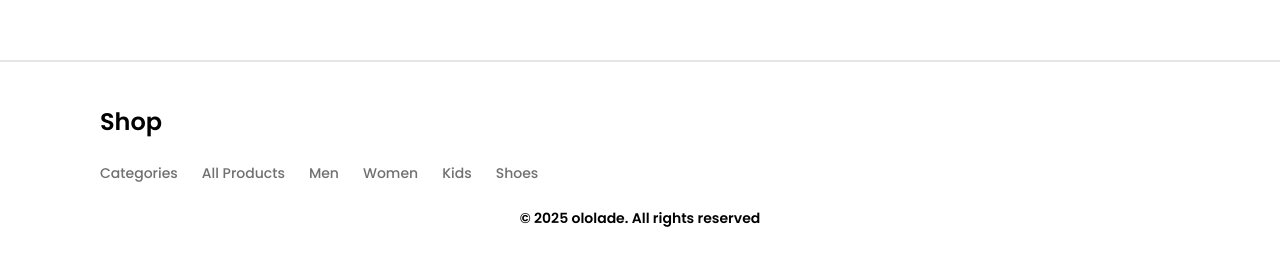
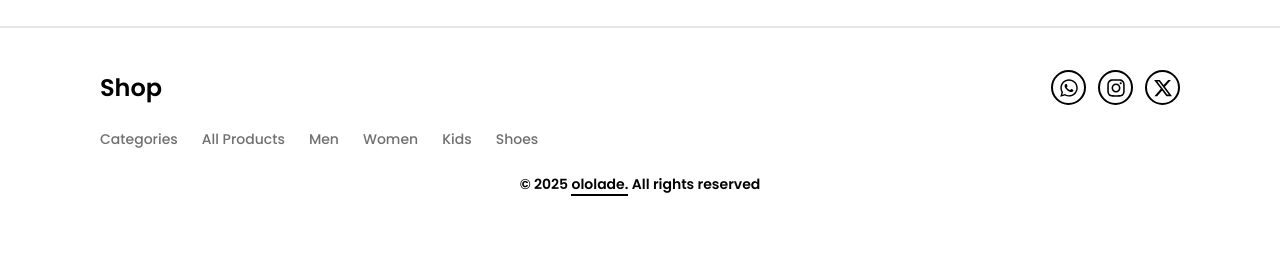
Before and after one commit to fw-lade/Fashion-Store, a React (Vite) app: page / in a window 1280 px wide. Shown: the part 2022-2288 px from the top of the page. After the commit the page ends 2259 px from the top, so only its background shows below. Built offline with nearby package versions, Linux system fonts and the light colour scheme; a web font is replaced by a local one.

Commit message:
touch up

```diff
--- /dev/null
+++ b/src/components/explore/AlsoLike.jsx
@@ -0,0 +1,30 @@
+import React, { useMemo } from 'react'
+import ProductCard from "../../pages/products/ProductCard";
+import { useSelector } from 'react-redux';
+
+const AlsoLike = () => {
+  const products = useSelector((state) => state.products);
+
+  // Memoize the relatedProducts logic
+  const relatedProducts = useMemo(() => {
+    return [...products] // Create a shallow copy of the array
+      .sort(() => Math.random() - 0.5) // Shuffle the products randomly
+      .slice(0, 4); // Pick the first 4 products after shuffling
+  }, [products]);
+
+  return (
+    <>
+      {" "}
+      <div className="similar-products sim-phome">
+        <h3>Explore More</h3>
+        <div className="similar-grid">
+          {relatedProducts.map((product, index) => (
+            <ProductCard product={product} key={index} />
+          ))}
+        </div>
+      </div>
+    </>
+  );
+}
+
+export default AlsoLike
--- a/src/components/footer/Footer.jsx
+++ b/src/components/footer/Footer.jsx
@@ -1,6 +1,8 @@
-import React from 'react'
-import './footer.css'
-import { Link } from 'react-router-dom';
+import React from "react";
+import "./footer.css";
+import { Link } from "react-router-dom";
+import { FaInstagram, FaWhatsapp } from "react-icons/fa";
+import { FaXTwitter } from "react-icons/fa6";
 
 const Footer = () => {
   return (
@@ -18,14 +20,34 @@ const Footer = () => {
               <Link to="/shoes">Shoes</Link>
             </div>
           </div>
-          <div className="social-links"></div>
+          <div className="social-links">
+            <a href="" target="_blank">
+              <FaWhatsapp />
+            </a>
+            <a href="" target="_blank">
+              <FaInstagram />
+            </a>
+            <a href="" target="_blank">
+              <FaXTwitter />
+            </a>
+          </div>
         </div>
         <div className="copyright">
-          <p>© 2025 ololade. All rights reserved</p>
+          <p>
+            © {new Date().getFullYear()}{" "}
+            <a
+              href="http://ololade.pages.dev"
+              target="_blank"
+              rel="noopener noreferrer"
+            >
+              ololade.
+            </a>{" "}
+            All rights reserved
+          </p>
         </div>
       </footer>
     </>
   );
-}
+};
 
-export default Footer
+export default Footer;
--- a/src/components/footer/footer.css
+++ b/src/components/footer/footer.css
@@ -11,11 +11,16 @@
   justify-content: space-between;
   align-items: start;
 }
-.copyright p {
+.copyright p,
+.copyright a {
   font-size: 14px;
   font-weight: 600;
   text-align: center;
   color: black;
+  transition: ease 0.3s;
+}
+.copyright p a{
+  border-bottom: 2px solid black;
 }
 .footer-links {
   display: flex;
@@ -29,8 +34,8 @@
   gap: 24px;
 }
 .footer-links h3 {
-    font-size: 24px;
-    font-weight: 600;
+  font-size: 24px;
+  font-weight: 600;
 }
 .footer-links a {
   font-size: 14px;
@@ -43,3 +48,24 @@
   border-bottom: 1px solid black;
   transform: translateY(-5px);
 }
+.social-links {
+  display: flex;
+  gap: 12px;
+  justify-content: end;
+}
+.social-links a {
+  font-size: 20px;
+  color: black;
+  border: 2px solid black;
+  height: 35px;
+  width: 35px;
+  display: flex;
+  justify-content: center;
+  align-items: center;
+  border-radius: 100%;
+  cursor: pointer;
+  transition: ease 0.3s;
+}
+.social-links a:hover {
+  transform: translateY(-10px);
+}
--- a/src/pages/carts/CartPage.jsx
+++ b/src/pages/carts/CartPage.jsx
@@ -4,6 +4,7 @@ import { Link } from "react-router-dom";
 import "./cart.css";
 import CartItem from "./CartItem";
 import Billing from "./Billing";
+import AlsoLike from "../../components/explore/AlsoLike";
 
 const CartPage = () => {
   const carts = useSelector((state) => state.carts);
@@ -31,6 +32,7 @@ const CartPage = () => {
           <Billing />
         </div>
       </div>
+      <AlsoLike/>
     </>
   );
 };
--- a/src/pages/home/Home.jsx
+++ b/src/pages/home/Home.jsx
@@ -1,39 +1,22 @@
-import React, { useMemo } from "react";
+import React from "react";
 import Categories from "../categories/Categories";
 import HeroSection from "./HeroSection";
 import "./home.css";
-import ProductCard from "../products/ProductCard";
 import { useSelector } from "react-redux";
+import AlsoLike from "../../components/explore/AlsoLike";
 
 const Home = () => {
   const products = useSelector((state) => state.products);
 
-  // Memoize the relatedProducts logic
-  const relatedProducts = useMemo(() => {
-    return [...products] // Create a shallow copy of the array
-      .sort(() => Math.random() - 0.5) // Shuffle the products randomly
-      .slice(0, 4); // Pick the first 4 products after shuffling
-  }, [products]);
-
   return (
-    <div>
-      <div className="header">
-        <h1>Home page</h1>
-      </div>
+    <>
       <HeroSection />
-      <div className="similar-products sim-phome">
-        <h3>Explore More</h3>
-        <div className="similar-grid">
-          {relatedProducts.map((product, index) => (
-            <ProductCard product={product} key={index} />
-          ))}
-        </div>
-      </div>
+      <AlsoLike />
       <div className="home-categories">
         <h2>All Categories</h2>
         <Categories />
       </div>
-    </div>
+    </>
   );
 };
 
```
